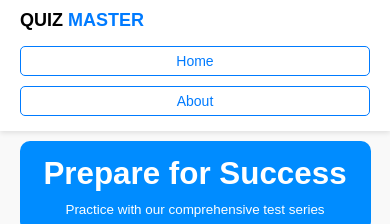
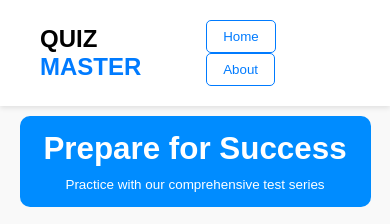
Before and after one commit to Prashad01/quizmaster2, a plain HTML site: page index.html in a window 390 px wide. Shown: the top 224 px of the page. Drawn offline with Linux system fonts and the light colour scheme.

Commit message:
Update styles.css

```diff
--- a/styles.css
+++ b/styles.css
@@ -193,28 +193,22 @@ p {
 }
 
 @media (max-width: 768px) {
-   header {
+    .site-header {
         flex-direction: column;
-    align-items: flex-start;
-    padding: 10px 20px;
+        text-align: center;
+        padding: 1em;
     }
 
-  .logo {
-    font-size: 20px;
-    margin-bottom: 10px;
+    .site-identity h1 {
+        font-size: 1.6em;
     }
 
-  nav {
-    display: flex;
-    flex-direction: column;
-    width: 100%;
+    .site-navigation li {
+        margin: 0.5em 0;
     }
 
-  nav .btn {
-    width: 100%;
-    text-align: center;
-    margin: 5px 0;
-  }
+    .site-navigation a {
+        font-size: 1.2em;
     }
 
     .poster {
@@ -240,14 +234,16 @@ p {
 }
 
 @media (max-width: 480px) {
-  .logo {
-    font-size: 18px;
+    .site-header {
+        padding: 0.5em;
     }
 
-  nav .btn {
-    padding: 6px 12px;
-    font-size: 14px;
+    .site-identity h1 {
+        font-size: 1.4em;
     }
+
+    .site-navigation a {
+        font-size: 1em;
     }
 
     .poster {
```
Lines whose indentation alone changed are shown as unchanged.
